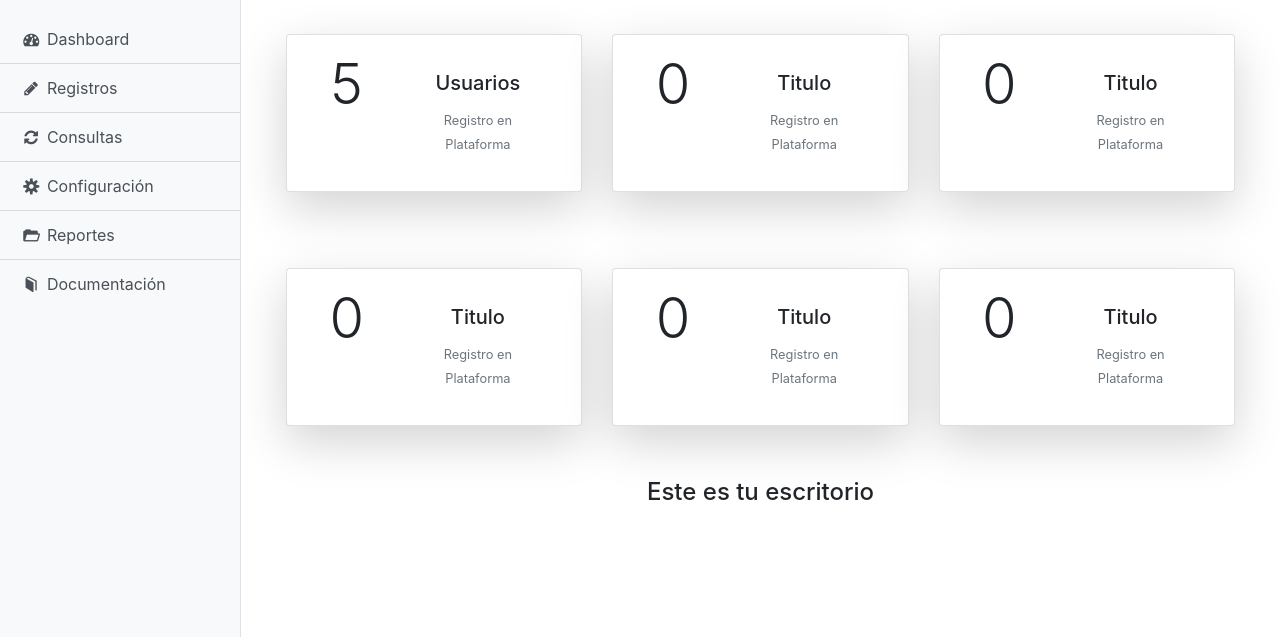
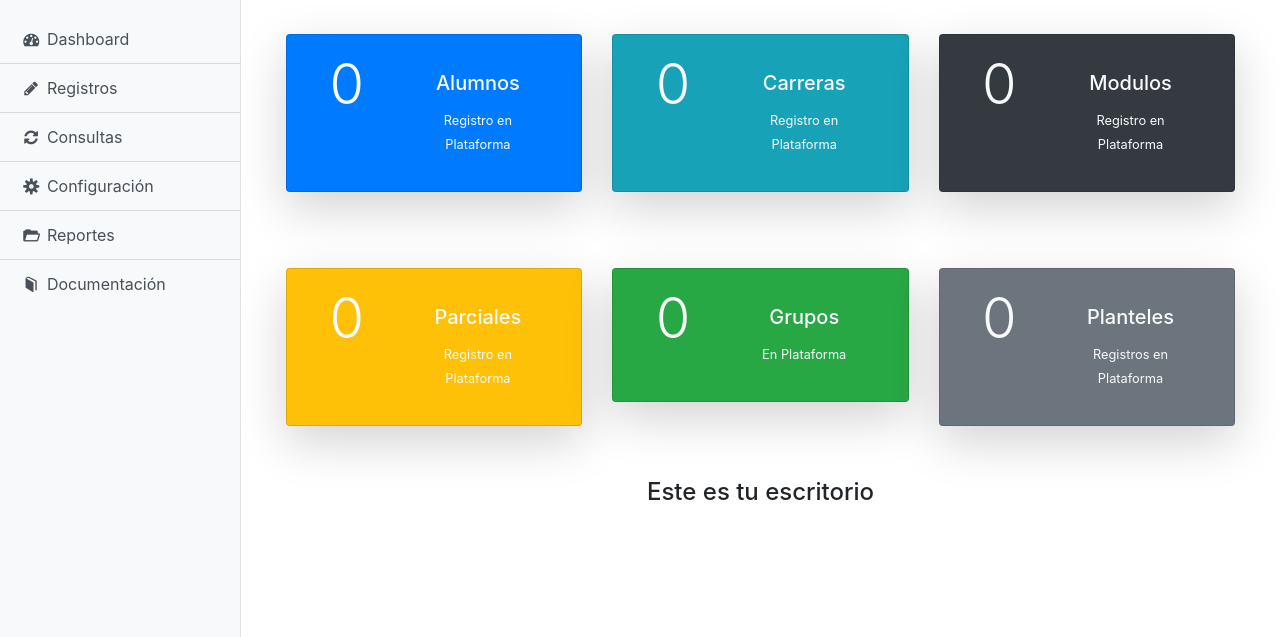
Before and after one commit to JlchavezG/Psbg, a PHP site: page /principal.php in a window 1280 px wide. Shown: the part 163-800 px from the top of the page. Run offline with PHP 8.4, Linux system fonts and the light colour scheme; the visitor is signed in with stand-in values (Sample User, id 1); data that the repository does not hold is empty.

Commit message:
Cambio en Dasboard
Se integra color al dasboard

```diff
--- a/main/configreg.php
+++ b/main/configreg.php
@@ -5,16 +5,28 @@ $resultado = $conecta->query($genero);
 // consulta para extraer los datos de la tabla carera
 $carrera = "SELECT * FROM Carrera ORDER BY Id_Carrera";
 $resultado1 = $conecta->query($carrera);
+$contar1 = $resultado1->num_rows;
 // consulta para extraer los datos de la tabla semestre
 $semestre = "SELECT * FROM Semestre ORDER BY Id_Semestre";
 $resultado2 = $conecta->query($semestre);
 // consulta para extraer los datos de la tabla grupo
 $grupo = "SELECT * FROM Grupo ORDER BY Id_Grupo";
 $resultado3 = $conecta->query($grupo);
+$contar4 = $resultado3->num_rows;
 // consulta para extraer los datos de la tabla plantel
 $plantel = "SELECT * FROM Plantel ORDER BY Id_Plantel";
 $resultado4 = $conecta->query($plantel);
-
-
-
+$contar3 = $resultado4->num_rows;
+// consulta para saber cuantos alumnos existen en la plataforma
+$alumnos = "SELECT * FROM Alumnos";
+$al = $conecta->query($alumnos);
+$contar = $al->num_rows;
+// consulta para saber cuantos modulos tenemos registrados en la base de datos
+$modulo = "SELECT * FROM Modulos";
+$mod = $conecta->query($modulo);
+$contar2 = $mod->num_rows;
+// consulta para extraer los parciales
+$parcial = "SELECT * FROM Parcial";
+$par = $conecta->query($parcial);
+$contar5 = $par->num_rows;
  ?>
--- a/main/dashboard.php
+++ b/main/dashboard.php
@@ -2,15 +2,15 @@
     <div class="row py-4 text-center">
        <div class="col">
             <!-- tarjetas -->
-            <div class="card mb-3 shadow-lg p-3 mb-5 bg-white rounded" style="max-width: 540px;">
+            <div class="card bg-primary mb-3 shadow-lg p-3 mb-5 rounded" style="max-width: 540px;">
                 <div class="row no-gutters">
                    <div class="col-md-4">
-                      <h3 class="display-4">5</h3>
+                      <h3 class="display-4 text-light"><?php echo $contar; ?></h3>
                    </div>
                    <div class="col-md-8">
                        <div class="card-body">
-                          <h5 class="card-title">Usuarios</h5>
-                          <p class="card-text"><small class="text-muted">Registro en Plataforma</small></p>
+                          <h5 class="card-title text-light">Alumnos</h5>
+                          <p class="card-text"><small class="text-light">Registro en Plataforma</small></p>
                        </div>
                   </div>
                </div>
@@ -19,15 +19,15 @@
        </div>
        <div class="col">
          <!-- tarjetas -->
-         <div class="card mb-3 shadow-lg p-3 mb-5 bg-white rounded" style="max-width: 540px;">
+         <div class="card bg-info mb-3 shadow-lg p-3 mb-5 rounded" style="max-width: 540px;">
              <div class="row no-gutters">
                 <div class="col-md-4">
-                   <h3 class="display-4">0</h3>
+                   <h3 class="display-4 text-light"><?php echo $contar1; ?></h3>
                 </div>
                 <div class="col-md-8">
                     <div class="card-body">
-                       <h5 class="card-title">Titulo</h5>
-                       <p class="card-text"><small class="text-muted">Registro en Plataforma</small></p>
+                       <h5 class="card-title text-light">Carreras</h5>
+                       <p class="card-text"><small class="text-light">Registro en Plataforma</small></p>
                     </div>
                </div>
             </div>
@@ -36,15 +36,15 @@
        </div>
        <div class="col">
          <!-- tarjetas -->
-         <div class="card mb-3 shadow-lg p-3 mb-5 bg-white rounded" style="max-width: 540px;">
+         <div class="card bg-dark mb-3 shadow-lg p-3 mb-5 rounded" style="max-width: 540px;">
              <div class="row no-gutters">
                 <div class="col-md-4">
-                   <h3 class="display-4">0</h3>
+                   <h3 class="display-4 text-light"><?php echo $contar2; ?></h3>
                 </div>
                 <div class="col-md-8">
                     <div class="card-body">
-                       <h5 class="card-title">Titulo</h5>
-                       <p class="card-text"><small class="text-muted">Registro en Plataforma</small></p>
+                       <h5 class="card-title text-light">Modulos</h5>
+                       <p class="card-text"><small class="text-light">Registro en Plataforma</small></p>
                     </div>
                </div>
             </div>
@@ -56,15 +56,15 @@
        <div class="row py-1 text-center">
            <div class="col">
              <!-- tarjetas -->
-             <div class="card mb-3 shadow-lg p-3 mb-5 bg-white rounded" style="max-width: 540px;">
+             <div class="card bg-warning mb-3 shadow-lg p-3 mb-5 rounded" style="max-width: 540px;">
                  <div class="row no-gutters">
                     <div class="col-md-4">
-                       <h3 class="display-4">0</h3>
+                       <h3 class="display-4 text-light"><?php echo $contar5; ?></h3>
                     </div>
                     <div class="col-md-8">
                         <div class="card-body">
-                           <h5 class="card-title">Titulo</h5>
-                           <p class="card-text"><small class="text-muted">Registro en Plataforma</small></p>
+                           <h5 class="card-title text-light">Parciales</h5>
+                           <p class="card-text"><small class="text-light">Registro en Plataforma</small></p>
                         </div>
                    </div>
                 </div>
@@ -73,15 +73,15 @@
            </div>
            <div class="col">
              <!-- tarjetas -->
-             <div class="card mb-3 shadow-lg p-3 mb-5 bg-white rounded" style="max-width: 540px;">
+             <div class="card bg-success mb-3 shadow-lg p-3 mb-5 rounded" style="max-width: 540px;">
                  <div class="row no-gutters">
                     <div class="col-md-4">
-                       <h3 class="display-4">0</h3>
+                       <h3 class="display-4 text-light"><?php echo $contar4; ?></h3>
                     </div>
                     <div class="col-md-8">
                         <div class="card-body">
-                           <h5 class="card-title">Titulo</h5>
-                           <p class="card-text"><small class="text-muted">Registro en Plataforma</small></p>
+                           <h5 class="card-title text-light">Grupos</h5>
+                           <p class="card-text"><small class="text-light">En Plataforma</small></p>
                         </div>
                    </div>
                 </div>
@@ -90,15 +90,15 @@
            </div>
            <div class="col">
              <!-- tarjetas -->
-             <div class="card mb-3 shadow-lg p-3 mb-5 bg-white rounded" style="max-width: 540px;">
+             <div class="card bg-secondary  mb-3 shadow-lg p-3 mb-5  rounded" style="max-width: 540px;">
                  <div class="row no-gutters">
                     <div class="col-md-4">
-                       <h3 class="display-4">0</h3>
+                       <h3 class="display-4 text-light"><?php echo $contar3; ?></h3>
                     </div>
                     <div class="col-md-8">
                         <div class="card-body">
-                           <h5 class="card-title">Titulo</h5>
-                           <p class="card-text"><small class="text-muted">Registro en Plataforma</small></p>
+                           <h5 class="card-title text-light">Planteles</h5>
+                           <p class="card-text"><small class="text-light">Registros en Plataforma</small></p>
                         </div>
                    </div>
                 </div>
--- a/principal.php
+++ b/principal.php
@@ -1,5 +1,6 @@
 <!-- incluir la base de datos -->
 <?php include 'main/conecta.php';
+      include 'main/configreg.php';
 // guardar sesion
 session_start();
 // validando usuario
@@ -14,7 +15,6 @@ $dupla = $extraer->fetch_array();
 if ($dupla > 0) {
   $user = $dupla;
 }
-
 // validacion de expirar sesion por tiempo
 if (isset($_SESSION['time'])) {
    // damos el timepo en segundo para determinar cuando expira la sesion
```
